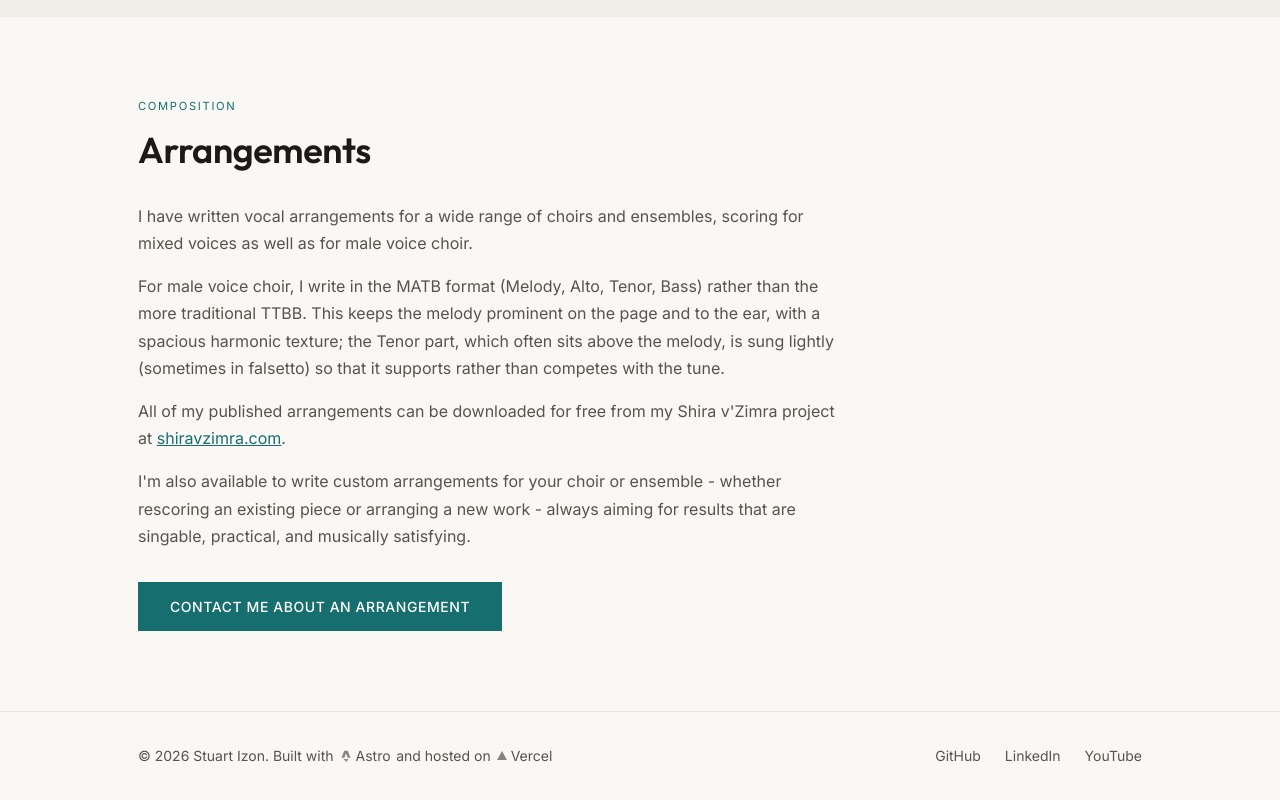
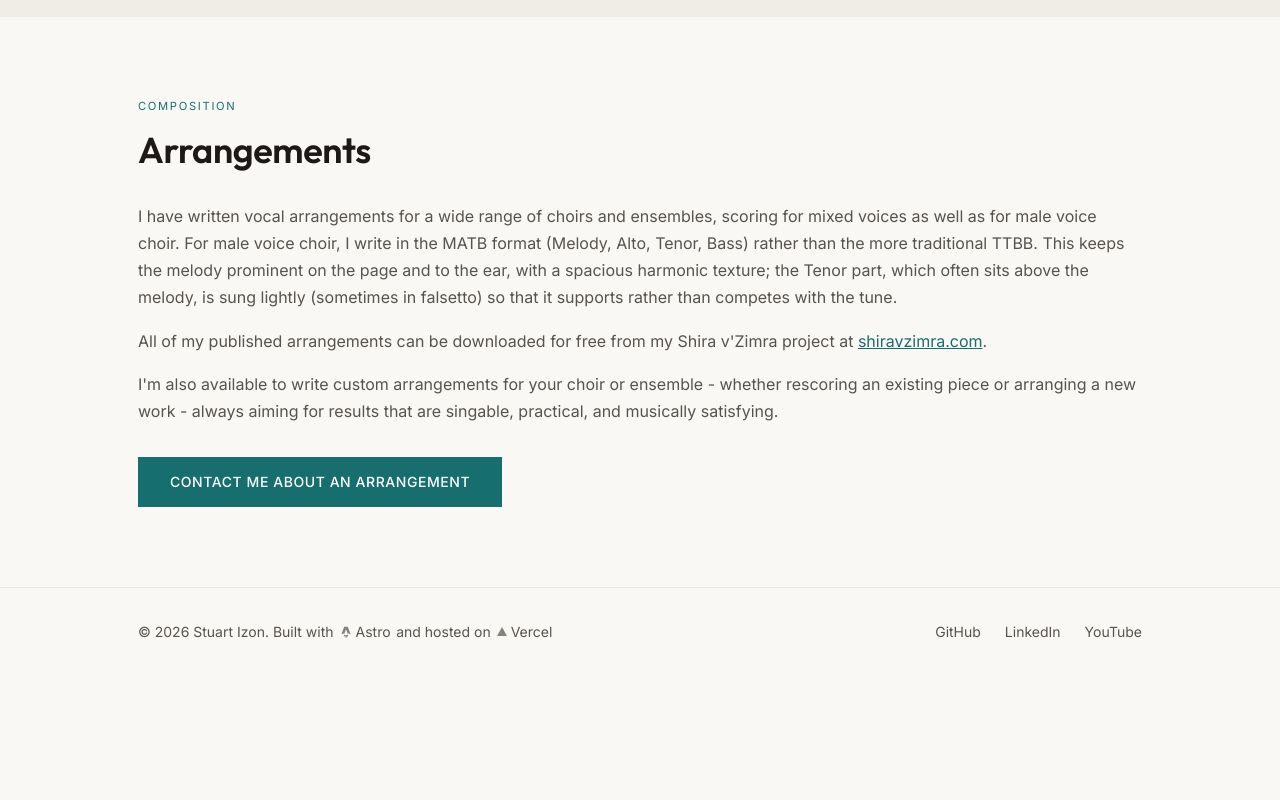
Before and after one commit to stuartizon/stuartizon.com, an Astro site: page /music in a window 1280 px wide. Shown: the part 2517-3317 px from the top of the page. After the commit the page ends 3192 px from the top, so only its background shows below. Built offline with nearby package versions, Linux system fonts and the light colour scheme; Astro itself is replaced by a stand-in of ours.

Commit message:
Fix arrangements section margin to match other sections

```diff
--- a/src/pages/music.astro
+++ b/src/pages/music.astro
@@ -190,8 +190,6 @@ const ensembles = [
         <p>
           I have written vocal arrangements for a wide range of choirs and
           ensembles, scoring for mixed voices as well as for male voice choir.
-        </p>
-        <p>
           For male voice choir, I write in the MATB format (Melody, Alto,
           Tenor, Bass) rather than the more traditional TTBB. This keeps the
           melody prominent on the page and to the ear, with a spacious
@@ -385,7 +383,6 @@ const ensembles = [
     gap: 1rem;
     color: var(--color-muted);
     margin-bottom: 2rem;
-    max-width: 700px;
   }
 
   .arrangements-text a {
```
